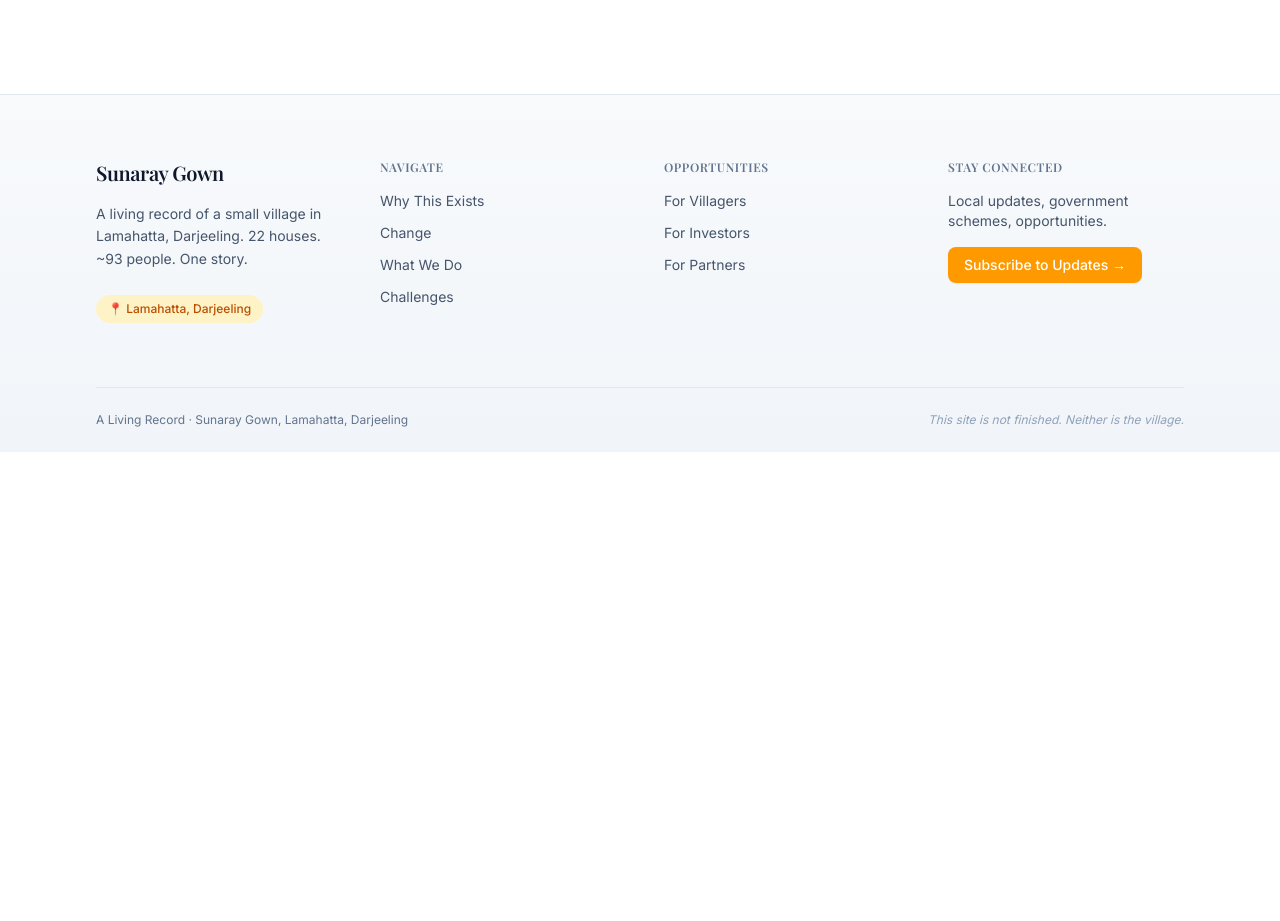
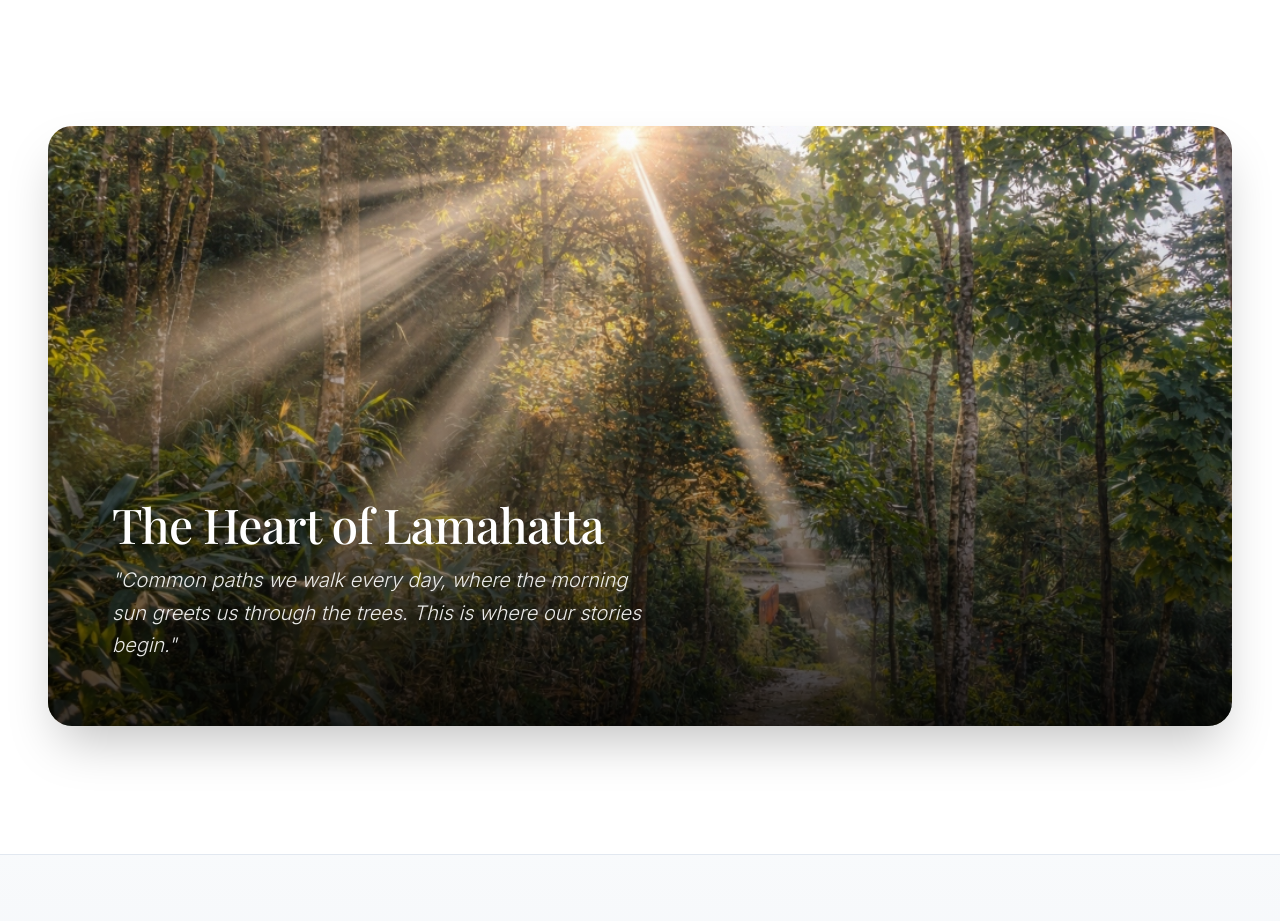
Before and after one commit to ripplewave2025/Lamahatta, a Next.js app: page /hub in a window 1280 px wide. Shown: the part 1240-2161 px from the top of the page. Before the commit the page ends 1692 px from the top, so only its background shows below. Built offline with nearby package versions, Linux system fonts and the light colour scheme; a web font is replaced by a local one.

Commit message:
feat: Add local village path scenery and refine navigation labels

```diff
--- a/src/app/hub/page.tsx
+++ b/src/app/hub/page.tsx
@@ -189,6 +189,38 @@ export default function SunlightHub() {
                         })}
                     </div>
                 </section>
+
+                {/* Village Heart Section */}
+                <motion.section
+                    initial={{ opacity: 0, y: 40 }}
+                    whileInView={{ opacity: 1, y: 0 }}
+                    viewport={{ once: true }}
+                    transition={{ duration: 0.8 }}
+                    className="max-w-7xl mx-auto mt-24 mb-16 px-6"
+                >
+                    <div className="relative h-[400px] md:h-[600px] rounded-3xl overflow-hidden shadow-2xl group">
+                        <div
+                            className="absolute inset-0 bg-cover bg-center transition-transform duration-700 group-hover:scale-110"
+                            style={{ backgroundImage: "url('/images/village-path.jpg')" }}
+                        />
+                        <div className="absolute inset-0 bg-gradient-to-t from-black/80 via-black/20 to-transparent" />
+
+                        <div className="absolute bottom-0 left-0 p-8 md:p-16 max-w-2xl">
+                            <motion.div
+                                initial={{ opacity: 0, x: -20 }}
+                                whileInView={{ opacity: 1, x: 0 }}
+                                transition={{ delay: 0.3 }}
+                            >
+                                <h2 className="text-3xl md:text-5xl font-serif text-white mb-4">
+                                    The Heart of Lamahatta
+                                </h2>
+                                <p className="text-white/90 text-lg md:text-xl font-light italic leading-relaxed">
+                                    "Common paths we walk every day, where the morning sun greets us through the trees. This is where our stories begin."
+                                </p>
+                            </motion.div>
+                        </div>
+                    </div>
+                </motion.section>
             </div>
         </div>
     )
--- a/src/components/Hero.tsx
+++ b/src/components/Hero.tsx
@@ -3,6 +3,7 @@
 import { useLanguage } from "@/context/LanguageContext";
 import { motion, useScroll, useTransform } from "framer-motion";
 import { ArrowDown, MapPin, Users, Home } from "lucide-react";
+import Link from "next/link";
 import { useRef } from "react";
 
 const Hero = () => {
@@ -125,13 +126,15 @@ const Hero = () => {
                     >
                         Explore Services
                     </motion.button>
-                    <motion.button
-                        className="btn-secondary w-full sm:w-auto"
-                        whileHover={{ scale: 1.05 }}
-                        whileTap={{ scale: 0.95 }}
-                    >
-                        Join the Village
-                    </motion.button>
+                    <Link href="/hub" className="w-full sm:w-auto">
+                        <motion.button
+                            className="btn-secondary w-full"
+                            whileHover={{ scale: 1.05 }}
+                            whileTap={{ scale: 0.95 }}
+                        >
+                            {t("hero.join")}
+                        </motion.button>
+                    </Link>
                 </motion.div>
             </motion.div>
 
--- a/src/components/MobileMenu.tsx
+++ b/src/components/MobileMenu.tsx
@@ -75,11 +75,18 @@ const MobileMenu = ({ isOpen, onClose, navItems }: MobileMenuProps) => {
                                 transition={{ delay: 0.2 + navItems.length * 0.05 }}
                             >
                                 <Link
-                                    href="/village"
+                                    href="/hub"
                                     onClick={onClose}
                                     className="text-2xl font-light tracking-tight hover:text-accent transition-colors block"
                                 >
-                                    Village Showcase
+                                    Village Hub
+                                </Link>
+                                <Link
+                                    href="/hub/personality"
+                                    onClick={onClose}
+                                    className="text-lg font-light tracking-tight text-accent mt-2 block"
+                                >
+                                    → Take Personality Test
                                 </Link>
                             </motion.div>
                         </nav>
--- a/src/components/Navbar.tsx
+++ b/src/components/Navbar.tsx
@@ -45,8 +45,11 @@ const Navbar = () => {
             <LanguageToggle />
 
             {/* Hidden on small mobile */}
-            <Link href="/village" className="hidden md:block text-sm font-medium hover:text-accent transition-colors">
-              Village
+            <Link href="/hub" className="hidden md:block text-sm font-medium hover:text-accent transition-colors">
+              Village Hub
+            </Link>
+            <Link href="/hub/personality" className="hidden lg:block text-sm font-medium hover:text-accent transition-colors">
+              Personality Test
             </Link>
             <Link href="/auth" className="hidden sm:flex btn-primary !px-6 !py-2.5 text-[10px]">
               Join Village
--- a/src/context/LanguageContext.tsx
+++ b/src/context/LanguageContext.tsx
@@ -43,6 +43,7 @@ const translations: Record<Language, Record<string, string>> = {
         "hero.scroll": "Scroll to explore ↓",
         "hero.opportunity": "See the Opportunity",
         "hero.story": "Our Story",
+        "hero.join": "Join the Village",
 
         // Opportunities Section
         "opportunities.title": "Opportunities",
@@ -167,6 +168,7 @@ const translations: Record<Language, Record<string, string>> = {
         "hero.scroll": "तल स्क्रोल गर्नुहोस् ↓",
         "hero.opportunity": "अवसर हेर्नुहोस्",
         "hero.story": "हाम्रो कथा",
+        "hero.join": "गाउँमा सामेल हुनुहोस्",
 
         // Opportunities
         "opportunities.title": "अवसरहरू",
```
Also changed, not shown: public/images/village-path.jpg (added).
